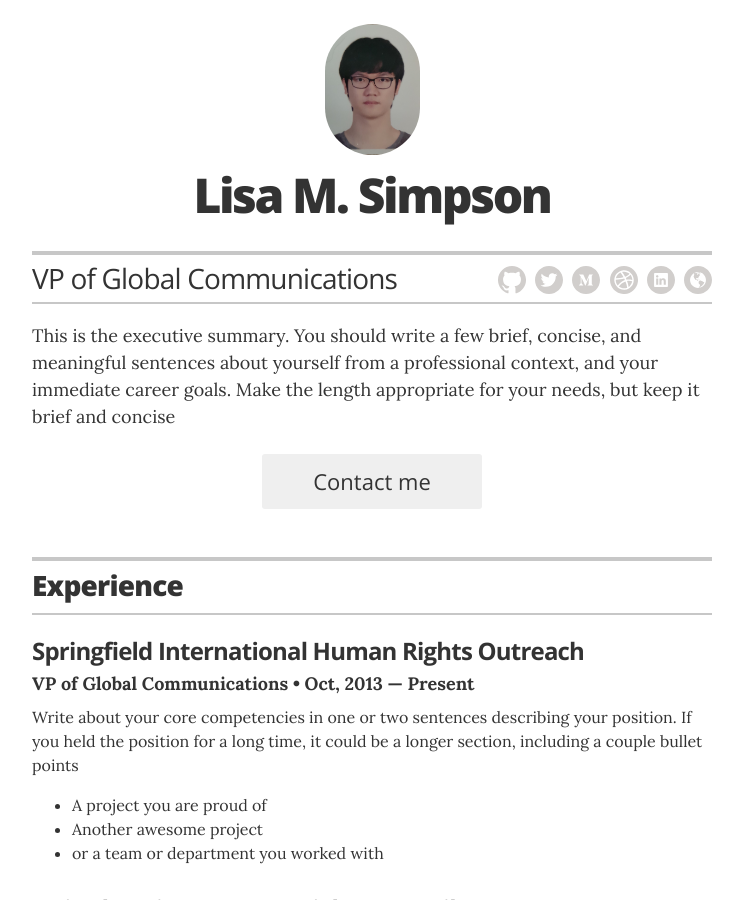
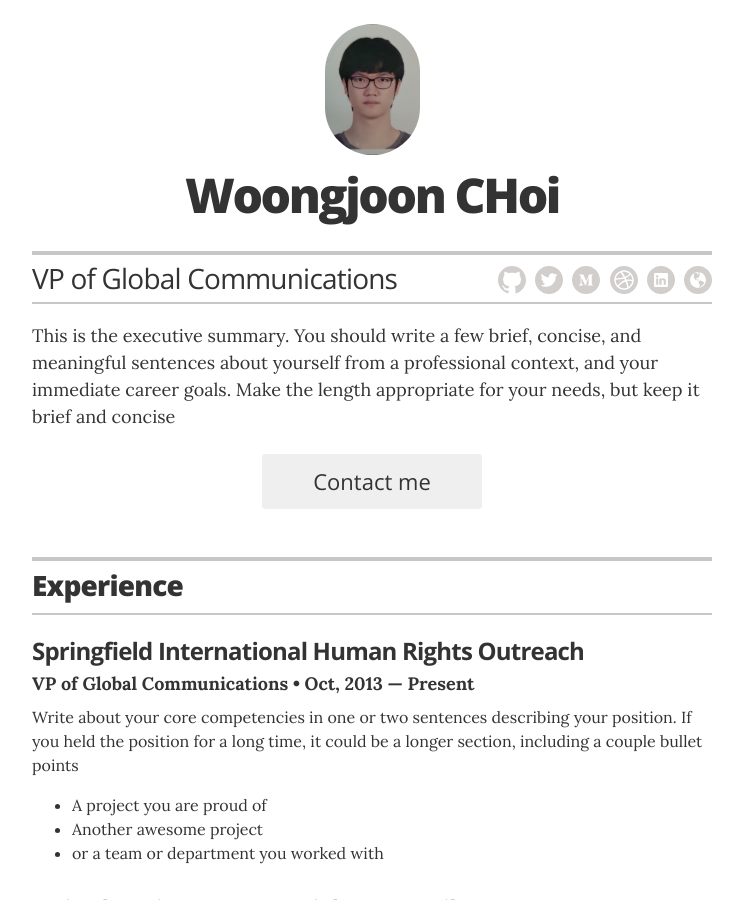
Before and after one commit to woongjoonchoi/resume-template, a Jekyll site: the page built from index.html, in a window 1280 px wide and 900 px high. Shown: the whole window, without its empty margins (268-1011 px from the left). Built offline with Jekyll 4.4.1, drawn with Linux system fonts in a browser that asks for light colours.

Commit message:
Update _config.yml

```diff
--- a/_config.yml
+++ b/_config.yml
@@ -10,7 +10,7 @@ sass:
 
 # Resume settings
 resume_avatar:                  "true"
-resume_name:                    "Lisa M. Simpson"
+resume_name:                    "Woongjoon CHoi"
 resume_title:                   "VP of Global Communications"
 
 # used for the contact button in _layouts/resume.html
```
